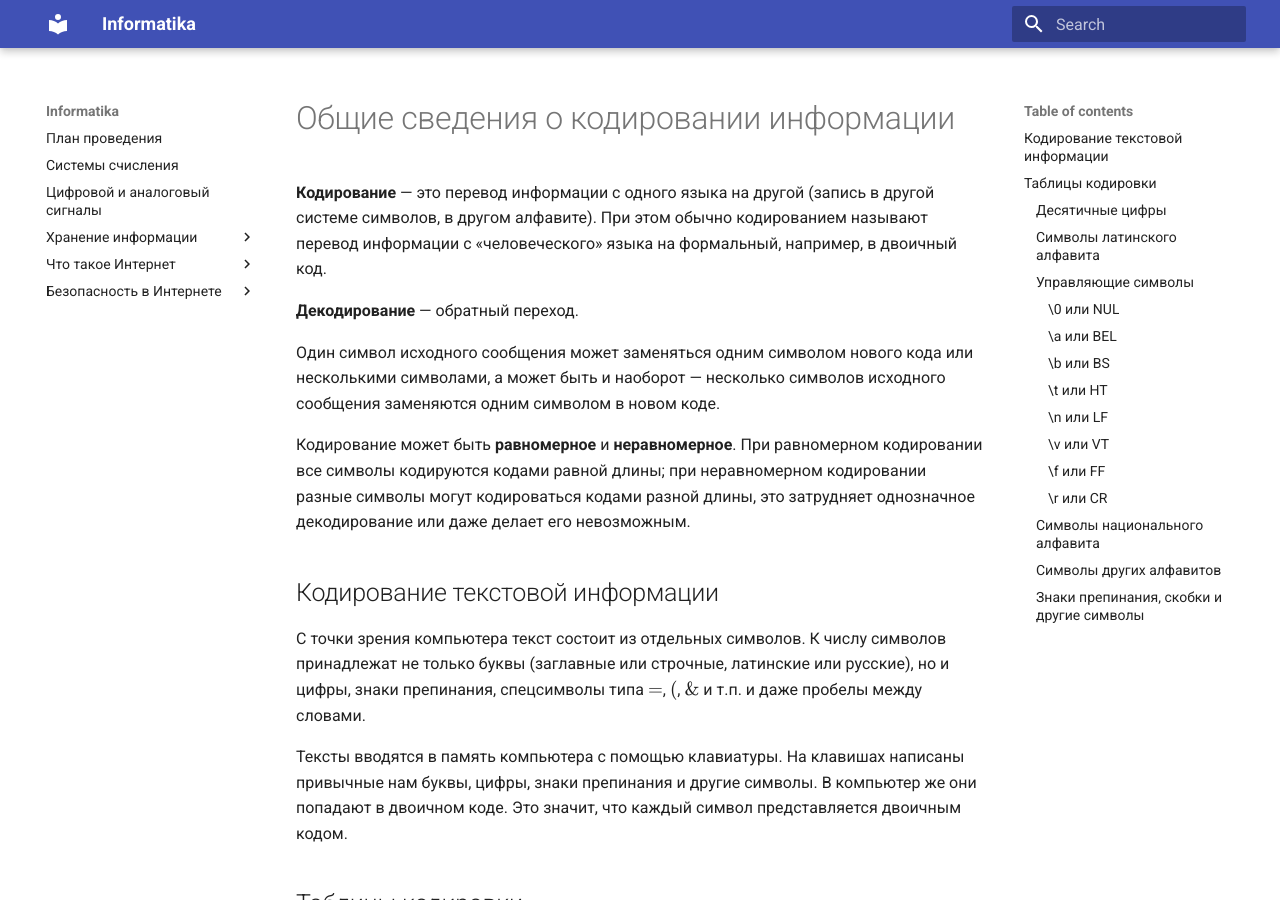
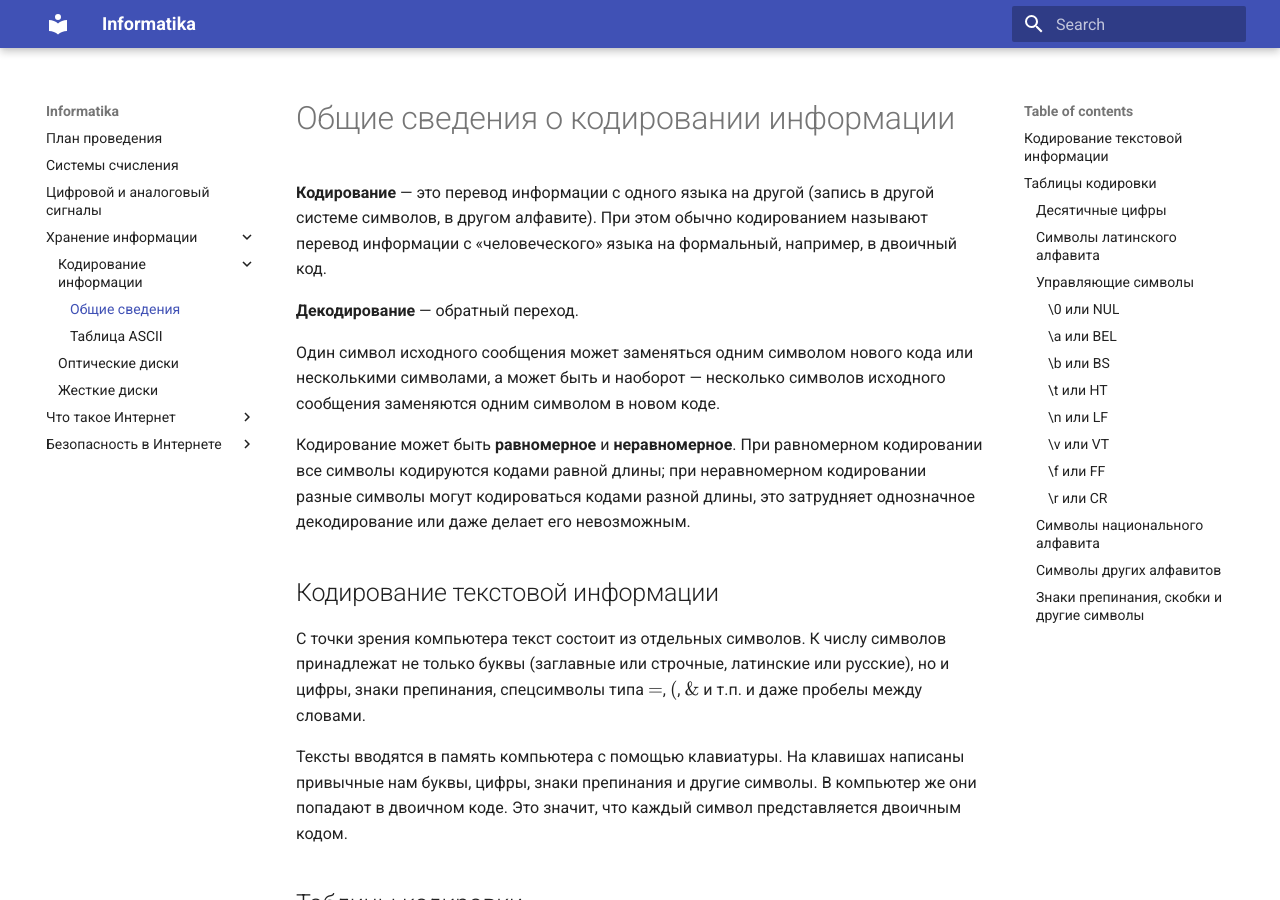
Before and after one commit to chabErch/Informatika, an MkDocs documentation site: the page built from docs/Хранение информации/Кодирование информации/Общие сведения.md, in a window 1280 px wide and 900 px high. Built offline with MkDocs 1.6.1 and Material for MkDocs 9.7.7, drawn with Linux system fonts in a browser that asks for light colours.

Commit message:
Исправил битую ссылку

```diff
--- a/mkdocs.yml
+++ b/mkdocs.yml
@@ -9,7 +9,7 @@ nav:
   - Цифровой и аналоговый сигналы: 'Цифра и аналог.md'
   - 'Хранение информации':
     - 'Кодирование информации':
-      - Общие сведения: 'Хранение информации/Кодирование информации/Кодирование информации.md'
+      - Общие сведения: 'Хранение информации/Кодирование информации/Общие сведения.md'
       - Таблица ASCII: 'Хранение информации/Кодирование информации/ASCII.md'
     - Оптические диски: 'Хранение информации/Оптические диски.md'
     - Жесткие диски: 'Хранение информации/Жесткие диски.md'
```
